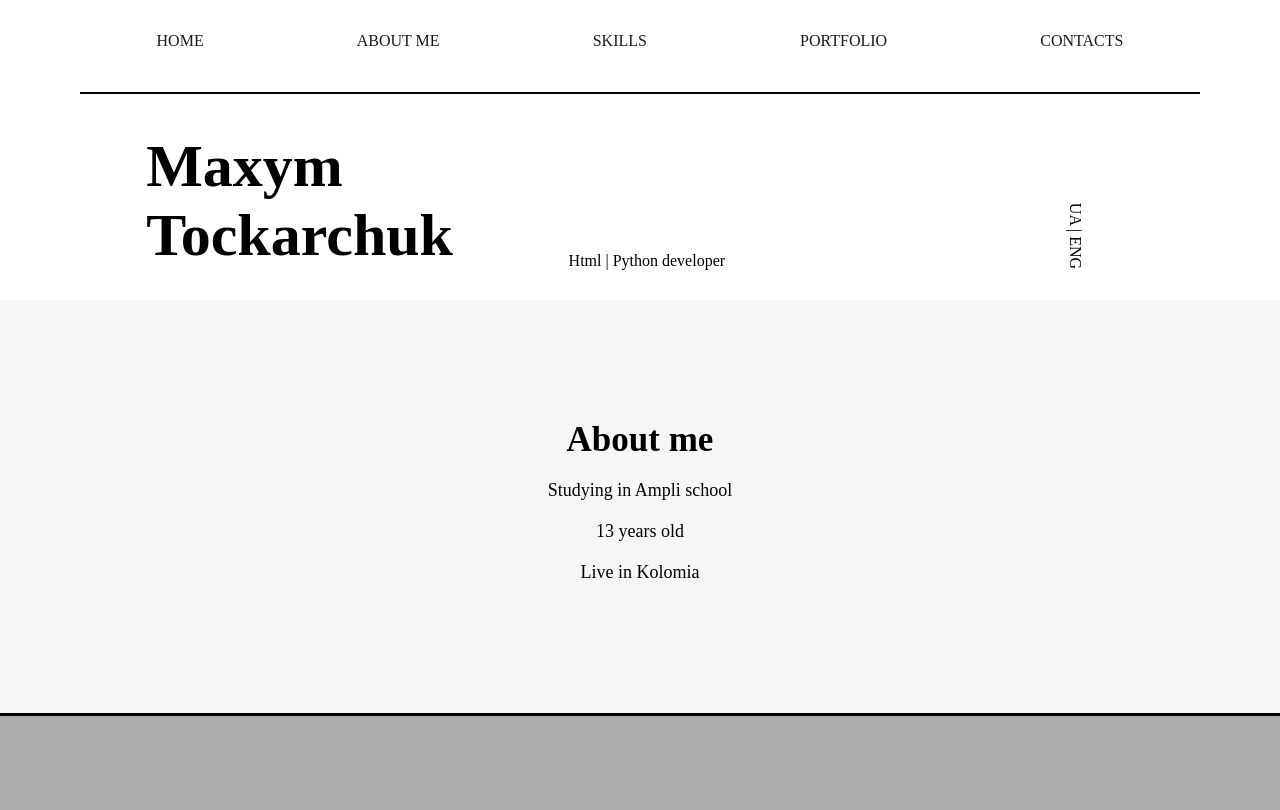
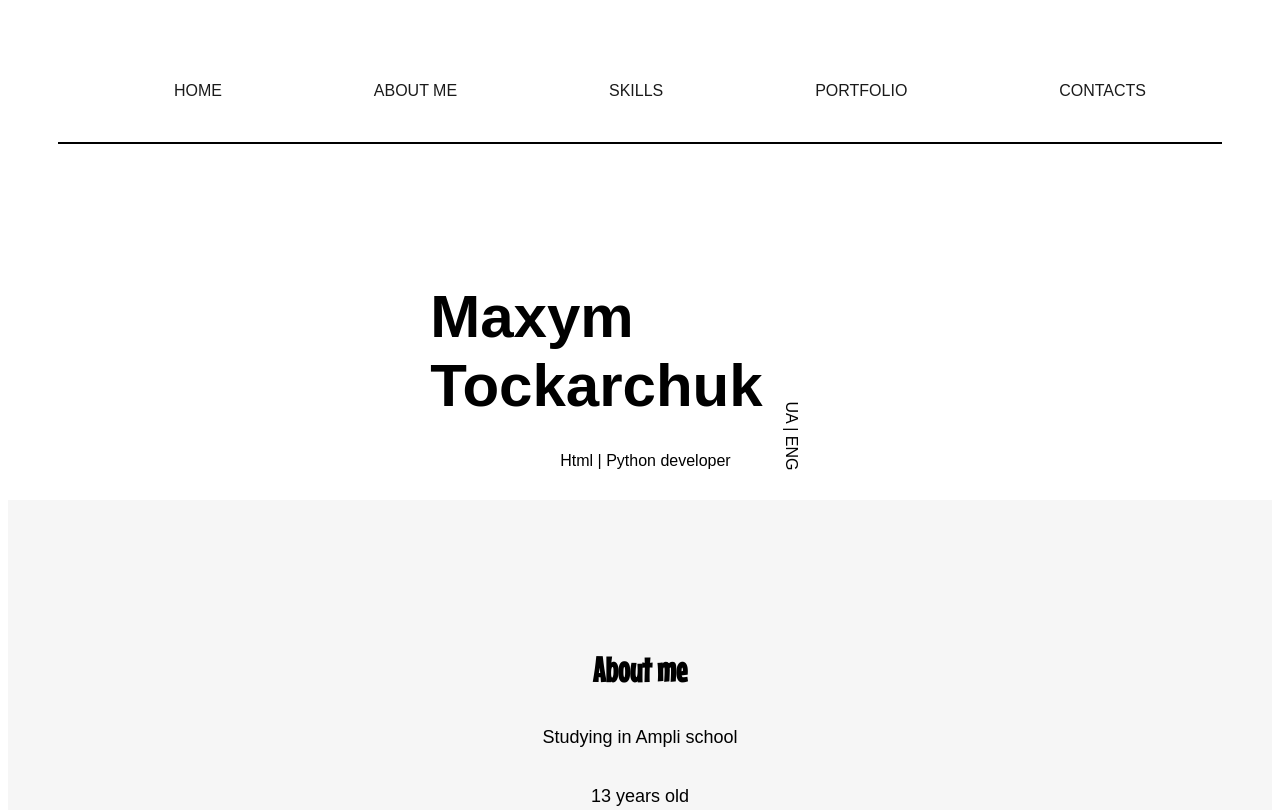
Before and after one commit to hollowlhjo/maket_121, a plain HTML site: page index.html in a window 1280 px wide. Shown: the top 810 px of the page. Drawn offline with Linux system fonts and the light colour scheme.

Commit message:
new commit

```diff
--- a/index.html
+++ b/index.html
@@ -8,11 +8,13 @@
     <title>Maxym Tockarchuk</title>
     <link rel="stylesheet" href="style.css">
     <link rel="shortcut icon" href="./img/favicon/icons8-falcon-80.png" type="image/x-icon">
+    <link rel="preconnect" href="https://fonts.googleapis.com">
+    <link rel="preconnect" href="https://fonts.gstatic.com" crossorigin>
+    <link href="https://fonts.googleapis.com/css2?family=Mouse+Memoirs&display=swap" rel="stylesheet">
 </head>
 
 <body>
     <header>
-        <menu>
             <ul class="main_menu">
                 <li class="main_menu_item"><a class="main_menu_item_link" href="#main">home</a></li>
                 <li class="main_menu_item"><a class="main_menu_item_link" href="#about_me">about me</a></li>
@@ -20,7 +22,6 @@
                 <li class="main_menu_item"><a class="main_menu_item_link" href="#portfolio">portfolio</a></li>
                 <li class="main_menu_item"><a class="main_menu_item_link" href="#contacts">contacts</a></li>
             </ul>
-        </menu>
     </header>
     <main>
         <section id="main" class="main">
--- a/style.css
+++ b/style.css
@@ -1,14 +1,11 @@
 * {
-    margin: 0;
-    padding: 0;
+    font-family: Arial, Helvetica, sans-serif;
     list-style-type: none;
     scroll-behavior: smooth;
 }
-
 header {
-    padding: 0 80px;
+        margin: 50px;
 }
-
 .main_menu {
     display: flex;
     justify-content: space-around;
@@ -16,11 +13,20 @@ header {
     padding-bottom: 42px;
     border-bottom: 2px solid #000000;
 }
-
+.main_menu_item{
+    background-color: rgb(255, 255, 255);
+    transition: all 1s ease;
+    -webkit-transition: all 1s ease;
+}
 .main_menu_item_link {
     color: #1a1a1a;
     text-decoration: none;
     text-transform: uppercase;
+}
+.main_menu_item:hover{
+    -webkit-transform: scale(2);
+    -ms-transform: scale(2);
+    transform: scale(2);
 }
 
 .main {
@@ -34,7 +40,7 @@ header {
     display: flex;
     justify-content: space-around;
     align-items: flex-end;
-    width: 100%;
+    width: auto;
     padding-top: 38px;
     padding-bottom: 30px;
 }
@@ -76,6 +82,7 @@ h1 {
 .about_title {
     font-size: 35px;
     margin-bottom: 20px;
+    font-family: 'Mouse Memoirs', sans-serif;
 }
 
 .about_text {
```
